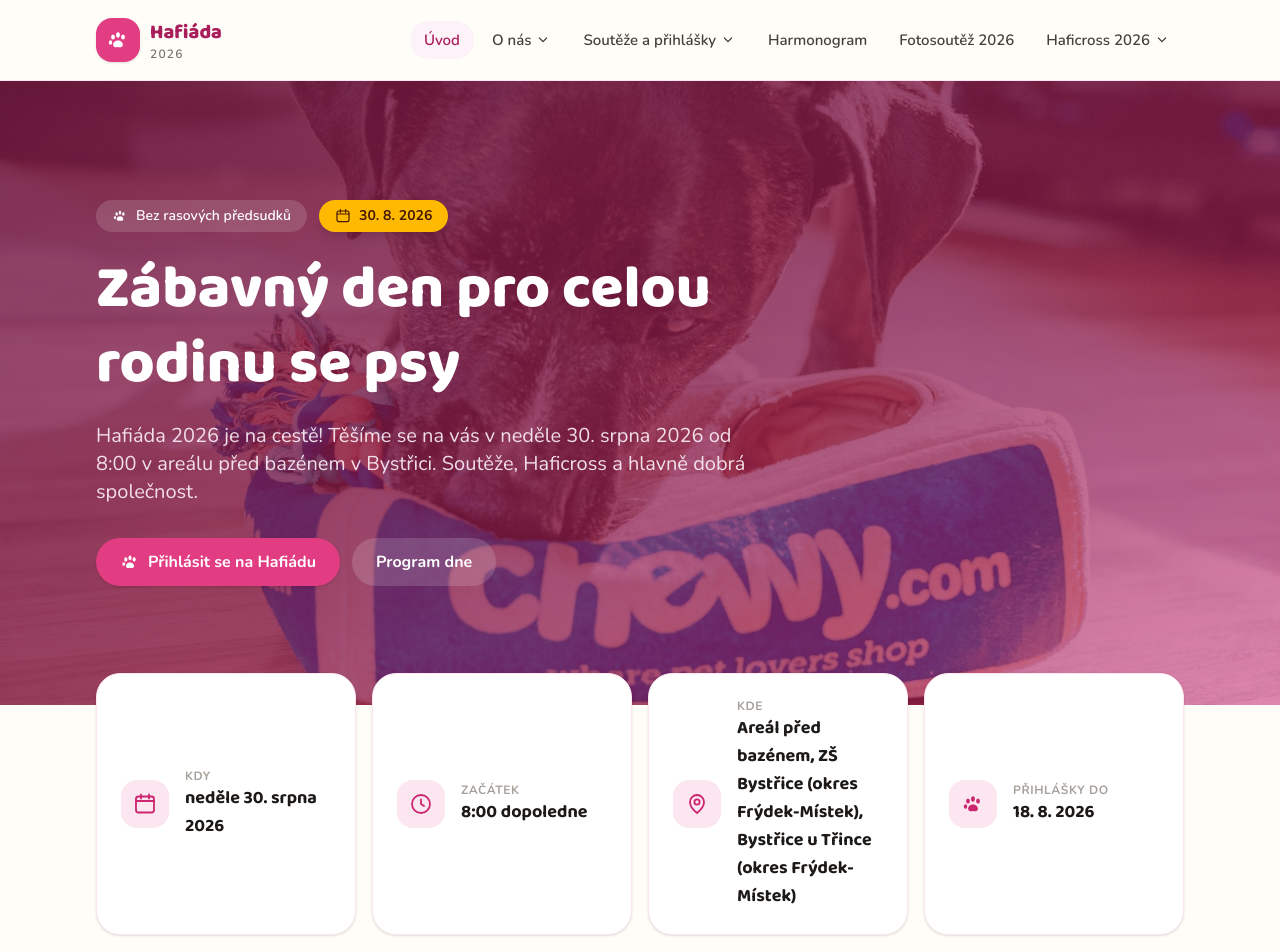
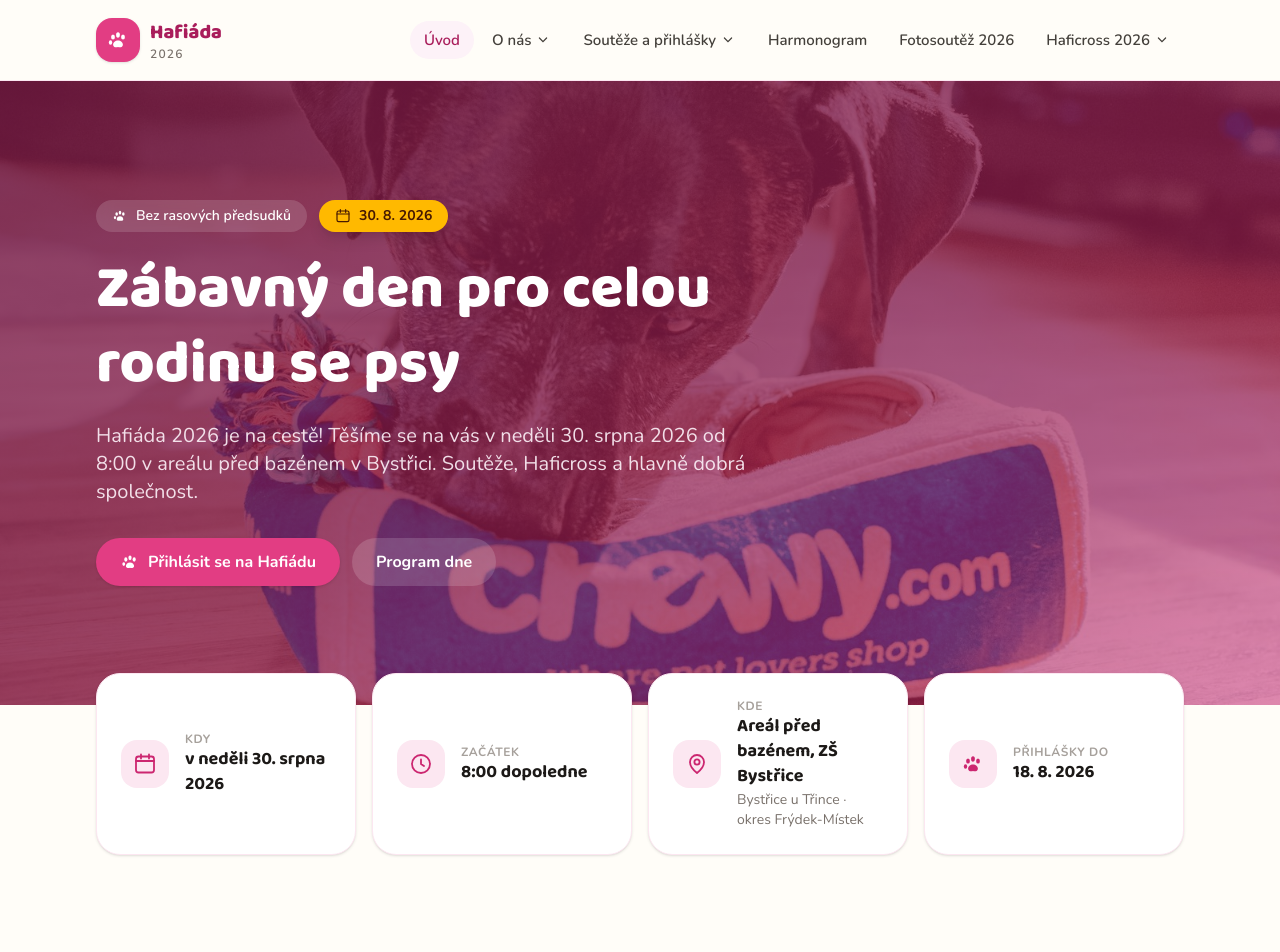
Before and after one commit to tereza-vac/hafiada-web, a React (Vite) app: page / in a window 1280 px wide. Shown: the top 952 px of the page. Built offline with nearby package versions, Linux system fonts and the light colour scheme.

Commit message:
sponzori: prokliky na weby vsech partneru; prehlednejsi karty KDY/KDE na homepage (v nedeli; Bystrice u Trince, okres Frydek-Mistek)

```diff
--- a/src/components/Layout.tsx
+++ b/src/components/Layout.tsx
@@ -214,7 +214,7 @@ function Footer() {
           <ul className="mt-4 space-y-3 text-sm">
             <li className="flex items-start gap-2">
               <PinIcon className="mt-0.5 h-5 w-5 text-brand-400" />
-              <span>{event.place}, {event.placeShort}</span>
+              <span>{event.place}, {event.district}</span>
             </li>
             <li className="flex items-start gap-2">
               <PawIcon className="mt-0.5 h-5 w-5 text-brand-400" />
--- a/src/data/site.ts
+++ b/src/data/site.ts
@@ -8,9 +8,11 @@ export const event = {
   year: 2026,
   date: "30. 8. 2026",
   dateLong: "neděle 30. srpna 2026",
+  dateWhen: "v neděli 30. srpna 2026",
   startTime: "8:00",
-  place: "Areál před bazénem, ZŠ Bystřice (okres Frýdek-Místek)",
-  placeShort: "Bystřice u Třince (okres Frýdek-Místek)",
+  place: "Areál před bazénem, ZŠ Bystřice",
+  placeShort: "Bystřice u Třince",
+  district: "okres Frýdek-Místek",
   applicationDeadline: "18. 8. 2026",
   gps: "49.6393886N, 18.7220669E",
   navAddress: "Bystřice 848",
@@ -122,10 +124,10 @@ export type Sponsor = { name: string; logo: string; url?: string };
 export const sponsors: Sponsor[] = [
   { name: "Obec Bystřice", logo: sponsorLogos.bystrice, url: "https://www.bystrice.cz/" },
   { name: "Karireal", logo: sponsorLogos.karireal, url: "https://www.karireal.cz/" },
-  { name: "ZM Servis Moravia", logo: sponsorLogos.zmservis },
-  { name: "A8 Reklama", logo: sponsorLogos.a8 },
-  { name: "NNT Products", logo: sponsorLogos.nnt },
-  { name: "Rosigrafik – grafika & design", logo: sponsorLogos.rosigrafik },
-  { name: "Szturc – tvůrce interiérů", logo: sponsorLogos.szturc },
-  { name: "Cann Rest", logo: sponsorLogos.cannrest },
+  { name: "ZM Servis Moravia", logo: sponsorLogos.zmservis, url: "https://www.zmservis-moravia.cz/" },
+  { name: "A8 Reklama", logo: sponsorLogos.a8, url: "https://a8reklama.cz/" },
+  { name: "NNT Products", logo: sponsorLogos.nnt, url: "https://www.nntproducts.cz/" },
+  { name: "Rosigrafik – grafika & design", logo: sponsorLogos.rosigrafik, url: "https://www.rosigrafik.cz/" },
+  { name: "Szturc – tvůrce interiérů", logo: sponsorLogos.szturc, url: "https://www.szturc.cz/" },
+  { name: "Cann Rest", logo: sponsorLogos.cannrest, url: "https://www.cannrest.cz/" },
 ];
--- a/src/pages/HomePage.tsx
+++ b/src/pages/HomePage.tsx
@@ -17,9 +17,14 @@ import { useSeo } from "../hooks/useSeo";
 
 function Countdownish() {
   const facts = [
-    { icon: CalendarIcon, label: "Kdy", value: event.dateLong },
+    { icon: CalendarIcon, label: "Kdy", value: event.dateWhen },
     { icon: ClockIcon, label: "Začátek", value: `${event.startTime} dopoledne` },
-    { icon: PinIcon, label: "Kde", value: `${event.place}, ${event.placeShort}` },
+    {
+      icon: PinIcon,
+      label: "Kde",
+      value: event.place,
+      sub: `${event.placeShort} · ${event.district}`,
+    },
     { icon: PawIcon, label: "Přihlášky do", value: event.applicationDeadline },
   ];
   return (
@@ -33,7 +38,10 @@ function Countdownish() {
             <p className="text-xs font-bold uppercase tracking-wider text-stone-400">
               {f.label}
             </p>
-            <p className="font-display text-lg font-bold text-ink">{f.value}</p>
+            <p className="font-display text-lg font-bold leading-snug text-ink">
+              {f.value}
+            </p>
+            {f.sub && <p className="mt-0.5 text-sm text-stone-500">{f.sub}</p>}
           </div>
         </Card>
       ))}
@@ -72,7 +80,7 @@ export default function HomePage() {
               Zábavný den pro celou rodinu se psy
             </h1>
             <p className="mt-5 text-lg text-brand-50/90 sm:text-xl">
-              Hafiáda {event.year} je na cestě! Těšíme se na vás v {event.dateLong} od {event.startTime} v areálu před bazénem v Bystřici. Soutěže, Haficross a hlavně dobrá společnost.
+              Hafiáda {event.year} je na cestě! Těšíme se na vás {event.dateWhen} od {event.startTime} v areálu před bazénem v Bystřici. Soutěže, Haficross a hlavně dobrá společnost.
             </p>
             <div className="mt-8 flex flex-wrap gap-3">
               <Button to="/prihlaska-hafiada">
@@ -98,7 +106,7 @@ export default function HomePage() {
             <SectionTitle eyebrow="Hafiáda 2026 vás vítá" title="Den v dobré společnosti s vaším chlupáčem" />
             <div className="space-y-4 text-[17px] leading-relaxed text-stone-700">
               <p>
-                Zdravíme všechny pejskaře! Letos se na vás těšíme v {event.dateLong} v areálu ZŠ Bystřice (před bazénem), a to od {event.startTime} dopoledne. Přihlášky prosím posílejte do {event.applicationDeadline}.
+                Zdravíme všechny pejskaře! Letos se na vás těšíme {event.dateWhen} v areálu ZŠ Bystřice (před bazénem), a to od {event.startTime} dopoledne. Přihlášky prosím posílejte do {event.applicationDeadline}.
               </p>
               <p>
                 Pro ty, kdo na Hafiádě ještě nebyli a jsou z daleka – naše Bystřice je v okrese Frýdek-Místek, pouhých 6 km od ocelářského města Třinec. Areál před bazénem je téměř v centru obce a všude budou šipky a směrovky.
--- a/src/pages/KontaktPage.tsx
+++ b/src/pages/KontaktPage.tsx
@@ -41,7 +41,13 @@ export default function KontaktPage() {
                 </li>
                 <li className="flex items-start gap-3">
                   <PinIcon className="mt-0.5 h-5 w-5 text-brand-600" />
-                  <span className="text-stone-700">{event.place}, {event.placeShort}</span>
+                  <span className="text-stone-700">
+                    {event.place}
+                    <br />
+                    <span className="text-sm text-stone-500">
+                      {event.placeShort}, {event.district}
+                    </span>
+                  </span>
                 </li>
                 <li className="flex items-start gap-3">
                   <span className="mt-0.5 font-bold text-brand-600">č.ú.</span>
```
